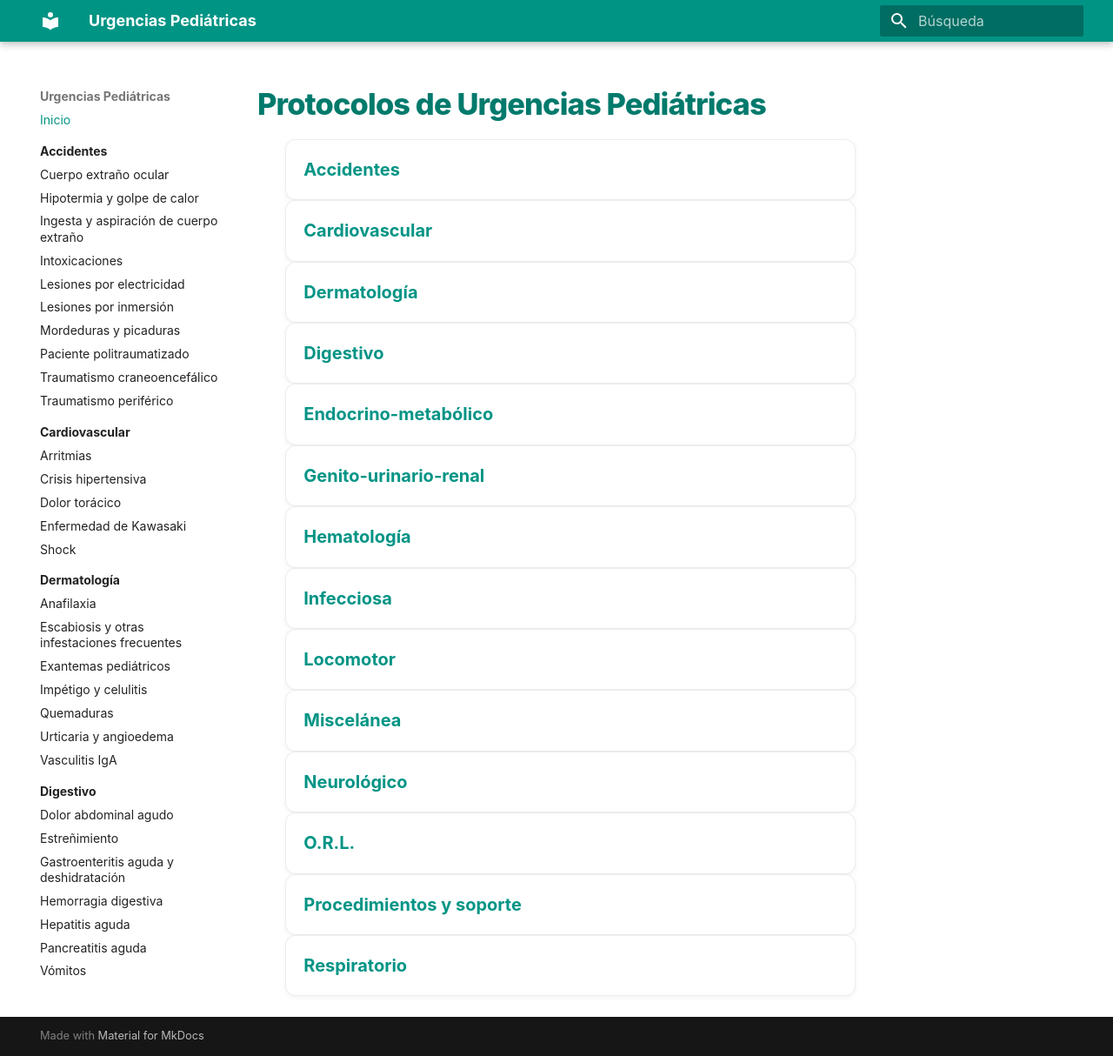
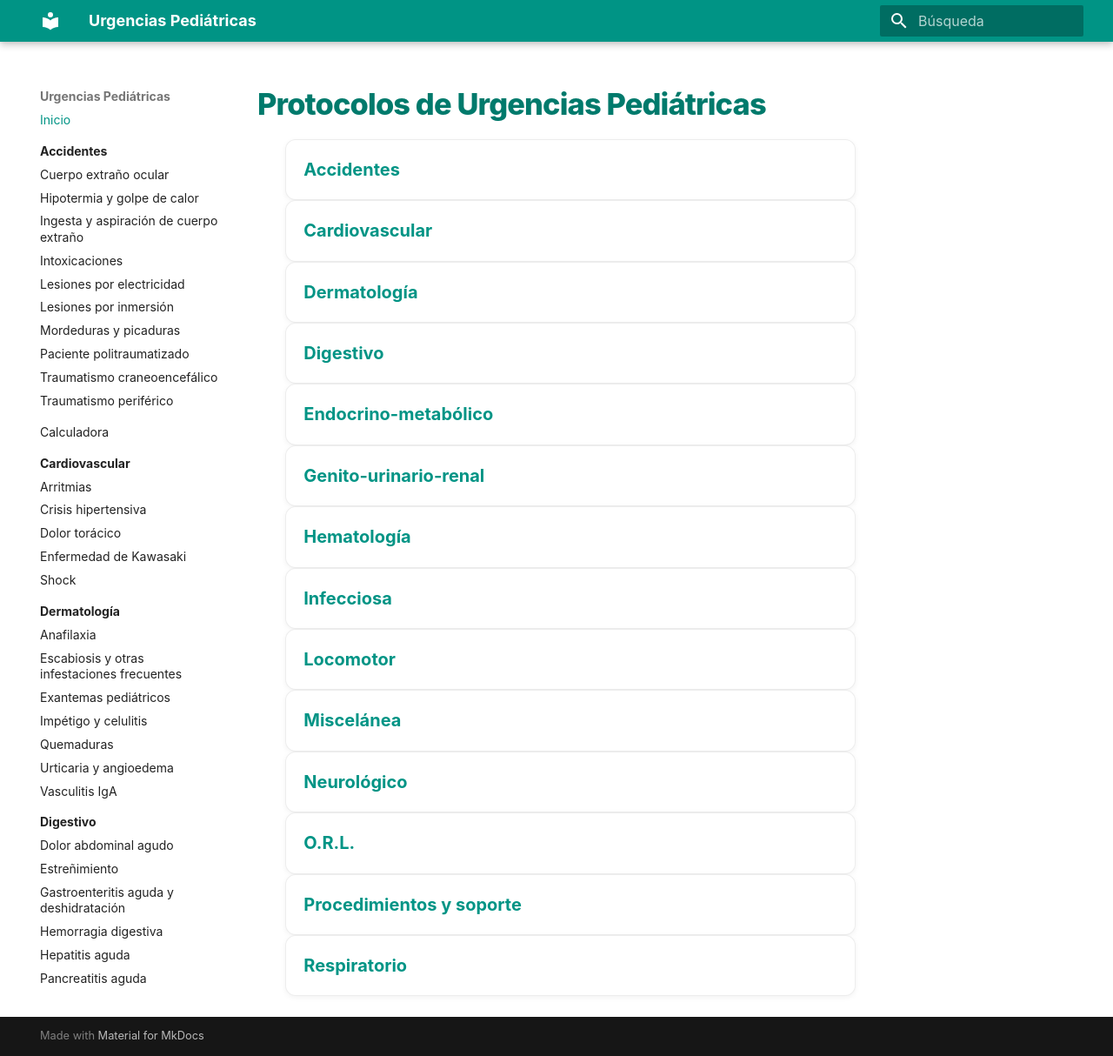
Before and after one commit to gonzaloares/urgencias-pediatricas, an MkDocs documentation site: the page built from docs/index.md, in a window 1280 px wide and 1214 px high. Shown: the whole window at 87% size. Built offline with MkDocs 1.6.1 and Material for MkDocs 9.7.7, drawn with Linux system fonts in a browser that asks for light colours.

Commit message:
Integra acceso inicial a la calculadora

```diff
--- a/mkdocs.yml
+++ b/mkdocs.yml
@@ -29,6 +29,7 @@ nav:
       - Paciente politraumatizado: trauma/politraumatizado.md
       - Traumatismo craneoencefálico: trauma/traumatismo-craneoencefalico.md
       - Traumatismo periférico: trauma/traumatismo-periferico.md
+  - Calculadora: calculadora.md
   - Cardiovascular:
       - cardiologia/index.md
       - Arritmias: cardiologia/arritmias.md
@@ -149,6 +150,7 @@ extra_css:
   - stylesheets/extra.css
 
 extra_javascript:
+  - javascripts/dose-calculator.js
   - javascripts/external-links.js
   - javascripts/pwa.js
 
```
